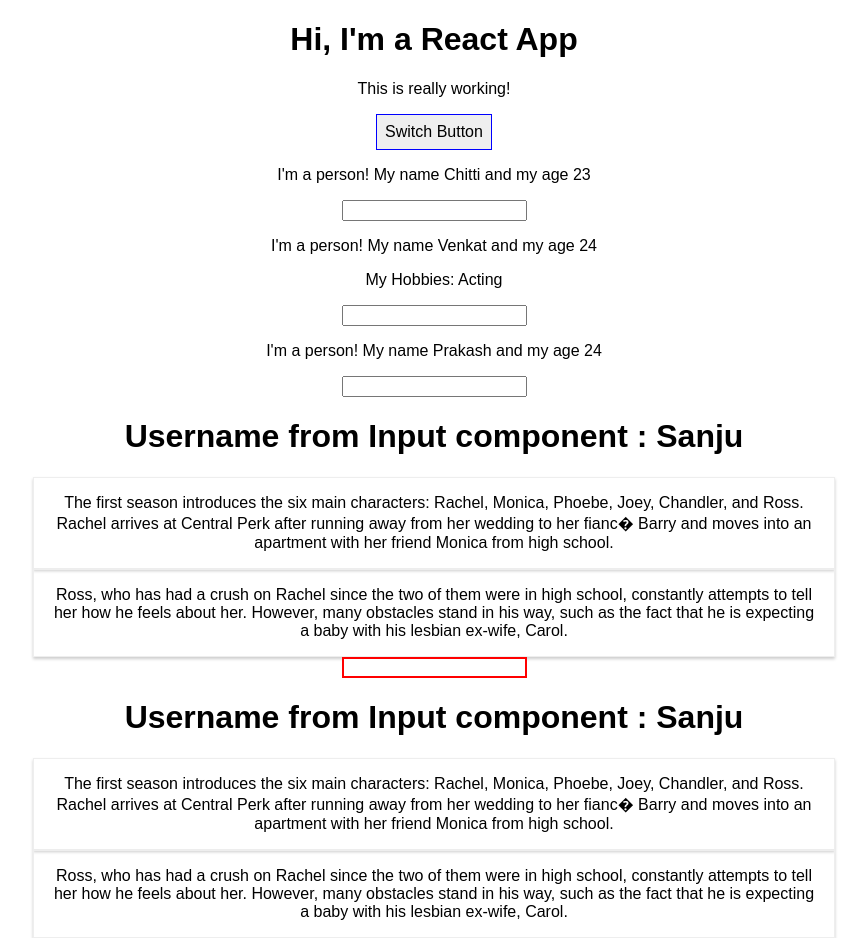
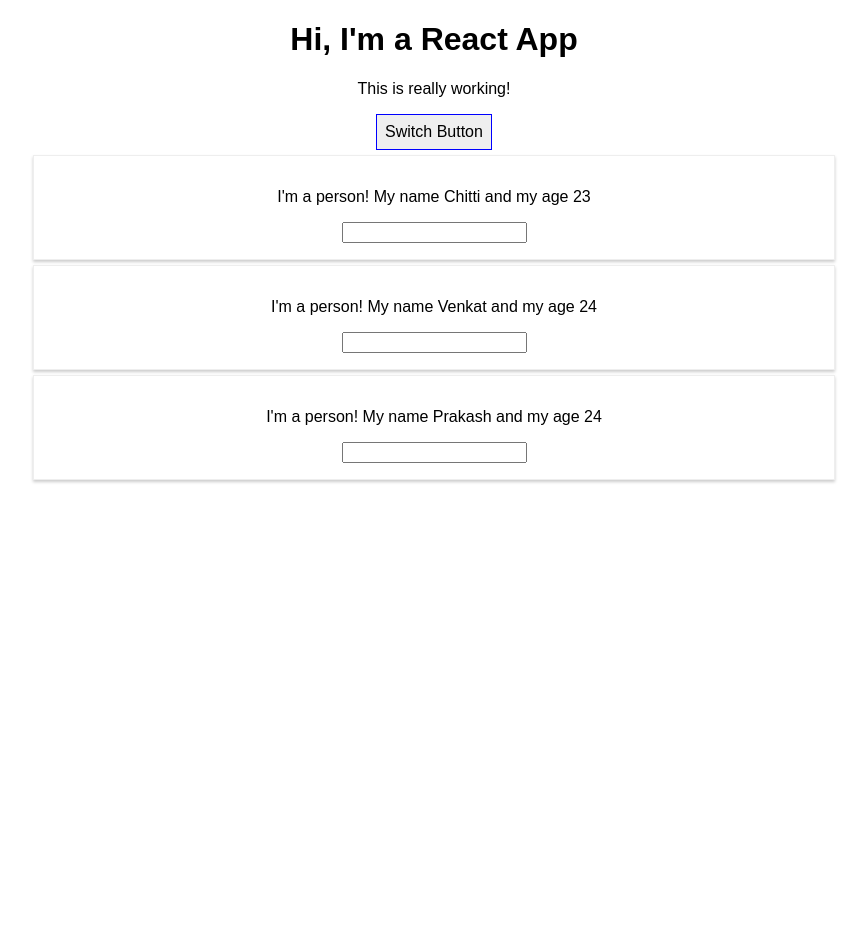
Before and after one commit to ctir006/reactbyUdemy, a React (Create React App) app: page / in a window 1280 px wide. Both pictures are taken after a click on the button "Switch Button". Shown: the whole page, without its empty margins (206-1073 px from the left). After the commit the page ends 800 px from the top, so only its background shows below. Built offline with nearby package versions, Linux system fonts and the light colour scheme.

Commit message:
Lists & States

```diff
--- a/src/App.js
+++ b/src/App.js
@@ -15,15 +15,11 @@ class App extends Component {
         showPerson: false
     }
 
-    swithNameHandler = (newName) => {
-        this.setState({
-            person: [
-                { name: newName, age: 23 },
-                { name: "Venkat", age: 24 },
-                { name: "Prakash", age: 24 }
-            ]
-        }
-        );
+    deletePersonHandler = (personIndex) => {
+        const persons = this.state.person;
+        persons.splice(personIndex, 1);
+        this.setState({ person: persons });
+
     }
 
     nameChangedHandler = (event) => {
@@ -63,16 +59,12 @@ class App extends Component {
         if (this.state.showPerson) {
             persons = (
                 <div>
-                    <Person name={this.state.person[0].name} age={this.state.person[0].age} />
-                    <Person name={this.state.person[1].name} age={this.state.person[1].age} click={this.swithNameHandler.bind(this, "in Paragraph")} changed={this.nameChangedHandler}>My Hobbies: Acting </Person>
-                    <Person name={this.state.person[2].name} age={this.state.person[2].age} />
-                    <div>
-                        <Output uname={this.state.uname} />
-                        <div>
-                            <Input inChange={this.inputChangeHandler} />
-                        </div>
-                        <Output uname={this.state.uname} />
-                    </div>
+                    {this.state.person.map((per,index) => {
+                        return <Person
+                            click={()=>this.deletePersonHandler(index)}
+                            name={per.name}
+                            age={per.age} />
+                    })}
                 </div>
             );
         }
--- a/src/Components/component.css
+++ b/src/Components/component.css
@@ -6,4 +6,5 @@
     padding: 16px;
     text-align: center;
     cursor:pointer;
+    margin-top: 5px;
 }
--- a/src/Person/Person.js
+++ b/src/Person/Person.js
@@ -2,9 +2,8 @@ import React from 'react';
 
 const person = (props) => {
     return (
-        <div>
-            <p>I'm a person! My name {props.name} and my age {props.age}</p>
-            <p onClick={props.click}>{props.children}</p>
+        <div className='Paragraph'>
+            <p onClick={props.click}>I'm a person! My name {props.name} and my age {props.age}</p>
             <input type="text" onChange={props.changed} />
         </div>
     )
```
